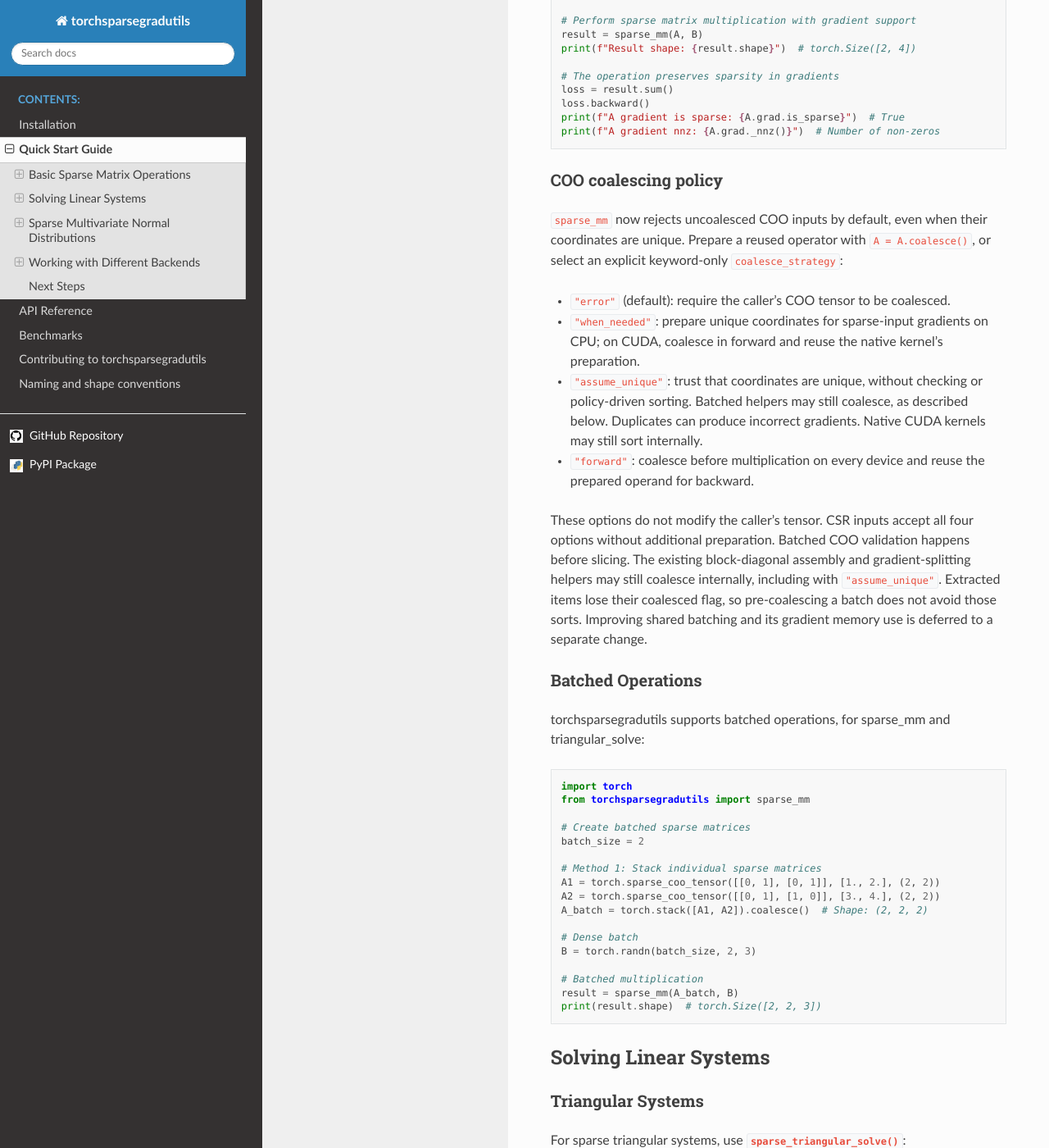
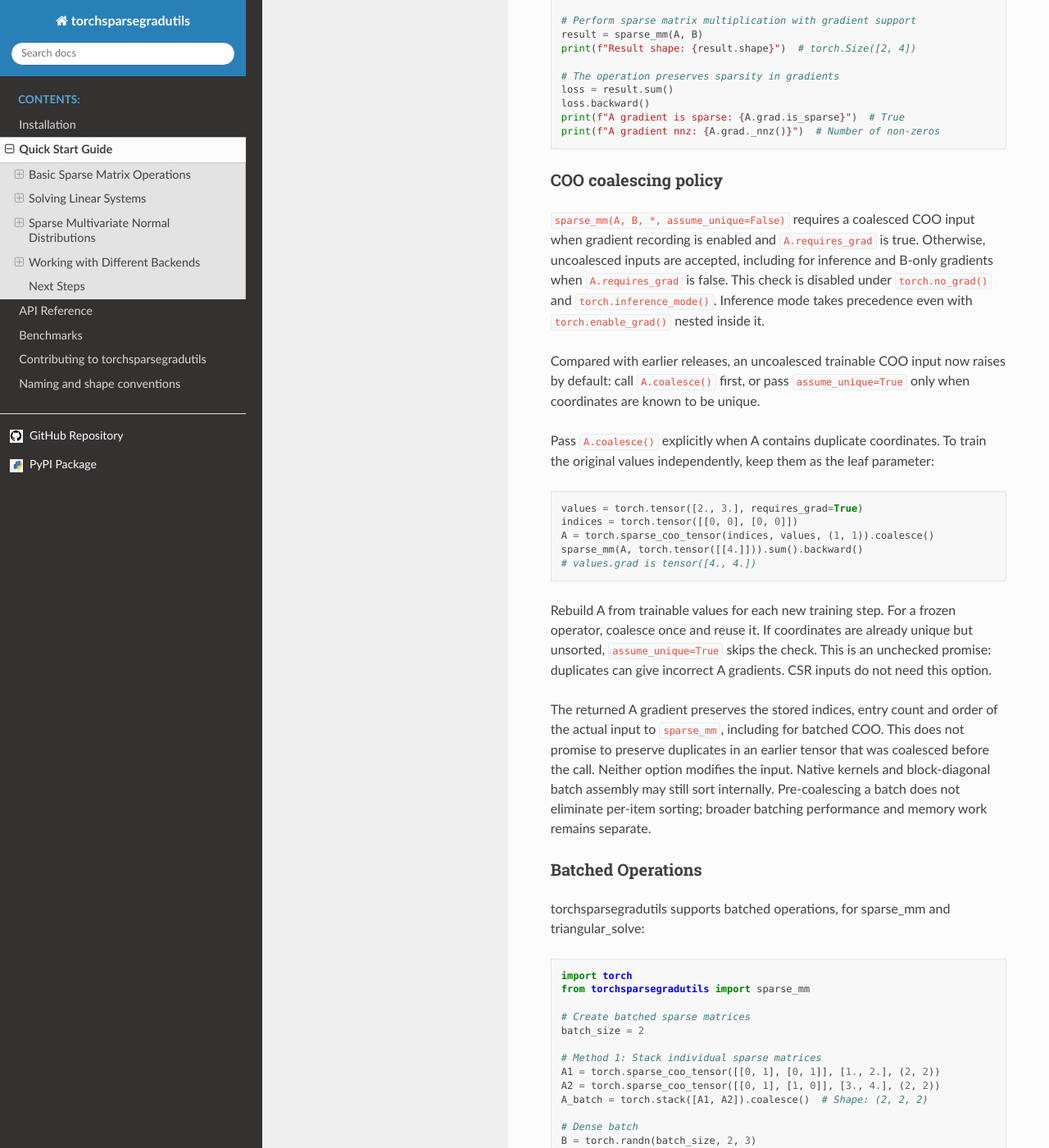
Before and after one commit to cai4cai/torchsparsegradutils, a Sphinx documentation site: the page built from docs/source/quickstart.rst, in a window 1280 px wide and 1400 px high, scrolled down 584 px. Shown: the whole window at 82% size. Built offline with Sphinx 7.4.7 and the Read the Docs theme 3.1.0, drawn with Linux system fonts in a browser that asks for light colours.

Commit message:
fix: simplify sparse matmul uniqueness contract

```diff
--- a/docs/source/quickstart.rst
+++ b/docs/source/quickstart.rst
@@ -38,26 +38,39 @@ The core function :func:`~torchsparsegradutils.sparse_mm` performs memory-effici
 COO coalescing policy
 ~~~~~~~~~~~~~~~~~~~~
 
-``sparse_mm`` now rejects uncoalesced COO inputs by default, even when their
-coordinates are unique. Prepare a reused operator with ``A = A.coalesce()``,
-or select an explicit keyword-only ``coalesce_strategy``:
+``sparse_mm(A, B, *, assume_unique=False)`` requires a coalesced COO input
+when gradient recording is enabled and ``A.requires_grad`` is true. Otherwise,
+uncoalesced inputs are accepted, including for inference and B-only gradients
+when ``A.requires_grad`` is false.
+This check is disabled under ``torch.no_grad()`` and ``torch.inference_mode()``.
+Inference mode takes precedence even with ``torch.enable_grad()`` nested inside it.
 
-* ``"error"`` (default): require the caller's COO tensor to be coalesced.
-* ``"when_needed"``: prepare unique coordinates for sparse-input gradients on
-  CPU; on CUDA, coalesce in forward and reuse the native kernel's preparation.
-* ``"assume_unique"``: trust that coordinates are unique, without checking or
-  policy-driven sorting. Batched helpers may still coalesce, as described below.
-  Duplicates can produce incorrect gradients. Native CUDA
-  kernels may still sort internally.
-* ``"forward"``: coalesce before multiplication on every device and reuse the
-  prepared operand for backward.
+Compared with earlier releases, an uncoalesced trainable COO input now raises
+by default: call ``A.coalesce()`` first, or pass ``assume_unique=True`` only when
+coordinates are known to be unique.
 
-These options do not modify the caller's tensor. CSR inputs accept all four
-options without additional preparation. Batched COO validation happens before
-slicing. The existing block-diagonal assembly and gradient-splitting helpers
-may still coalesce internally, including with ``"assume_unique"``. Extracted items
-lose their coalesced flag, so pre-coalescing a batch does not avoid those sorts. Improving
-shared batching and its gradient memory use is deferred to a separate change.
+Pass ``A.coalesce()`` explicitly when A contains duplicate coordinates. To train
+the original values independently, keep them as the leaf parameter:
+
+.. code-block:: python
+
+   values = torch.tensor([2., 3.], requires_grad=True)
+   indices = torch.tensor([[0, 0], [0, 0]])
+   A = torch.sparse_coo_tensor(indices, values, (1, 1)).coalesce()
+   sparse_mm(A, torch.tensor([[4.]])).sum().backward()
+   # values.grad is tensor([4., 4.])
+
+Rebuild A from trainable values for each new training step. For a frozen operator,
+coalesce once and reuse it. If coordinates are already unique but unsorted,
+``assume_unique=True`` skips the check. This is an unchecked promise: duplicates
+can give incorrect A gradients. CSR inputs do not need this option.
+
+The returned A gradient preserves the stored indices, entry count and order of
+the actual input to ``sparse_mm``, including for batched COO. This does not promise
+to preserve duplicates in an earlier tensor that was coalesced before the call.
+Neither option modifies the input. Native kernels and block-diagonal batch
+assembly may still sort internally. Pre-coalescing a batch does not eliminate
+per-item sorting; broader batching performance and memory work remains separate.
 
 Batched Operations
 ~~~~~~~~~~~~~~~~~~
```
Also changed, not shown: README.md (+10 -1 lines), 3 other files.
